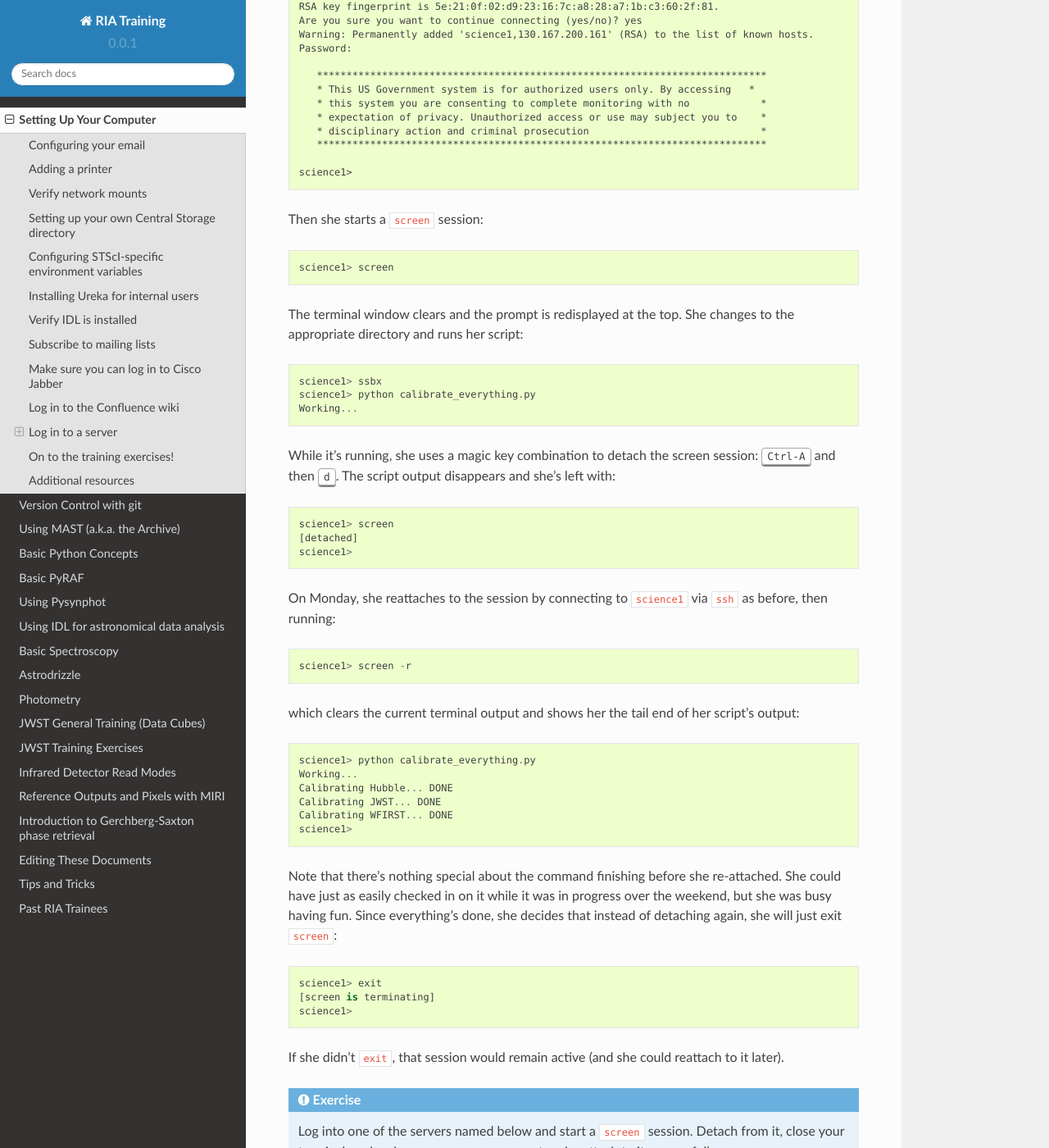
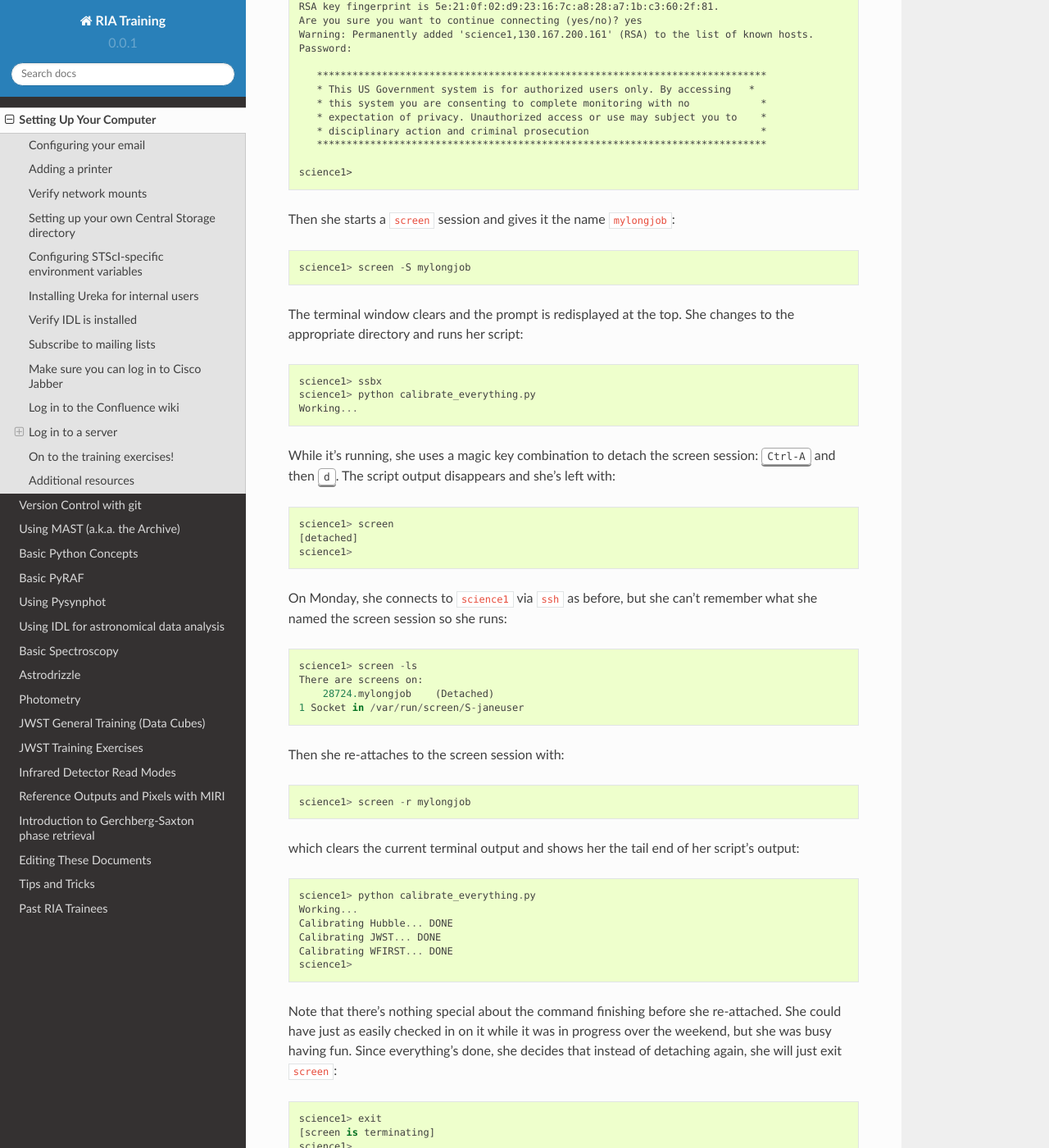
Before and after one commit to staceybright/training-library, a Sphinx documentation site: the page built from source/computer_setup.txt, in a window 1280 px wide and 1400 px high, scrolled down 5871 px. Shown: the whole window at 82% size. Built offline with Sphinx 7.4.7 and the Read the Docs theme 2.0.0, drawn with Linux system fonts in a browser that asks for light colours.

Commit message:
computer setup: named sessions in screen

```diff
--- a/source/computer_setup.txt
+++ b/source/computer_setup.txt
@@ -196,9 +196,9 @@ Here's a possible scenario: Jane wants to leave on Friday, but needs to run her
 
    science1>
 
-Then she starts a ``screen`` session::
+Then she starts a ``screen`` session and gives it the name ``mylongjob``::
 
-   science1> screen
+   science1> screen -S mylongjob
 
 The terminal window clears and the prompt is redisplayed at the top. She changes to the appropriate directory and runs her script::
 
@@ -212,9 +212,16 @@ While it's running, she uses a magic key combination to detach the screen sessio
    [detached]
    science1>
 
-On Monday, she reattaches to the session by connecting to ``science1`` via ``ssh`` as before, then running::
+On Monday, she connects to ``science1`` via ``ssh`` as before, but she can't remember what she named the screen session so she runs::
 
-   science1> screen -r
+   science1> screen -ls
+   There are screens on:
+       28724.mylongjob    (Detached)
+   1 Socket in /var/run/screen/S-janeuser
+
+Then she re-attaches to the screen session with::
+
+   science1> screen -r mylongjob
 
 which clears the current terminal output and shows her the tail end of her script's output::
 
```
